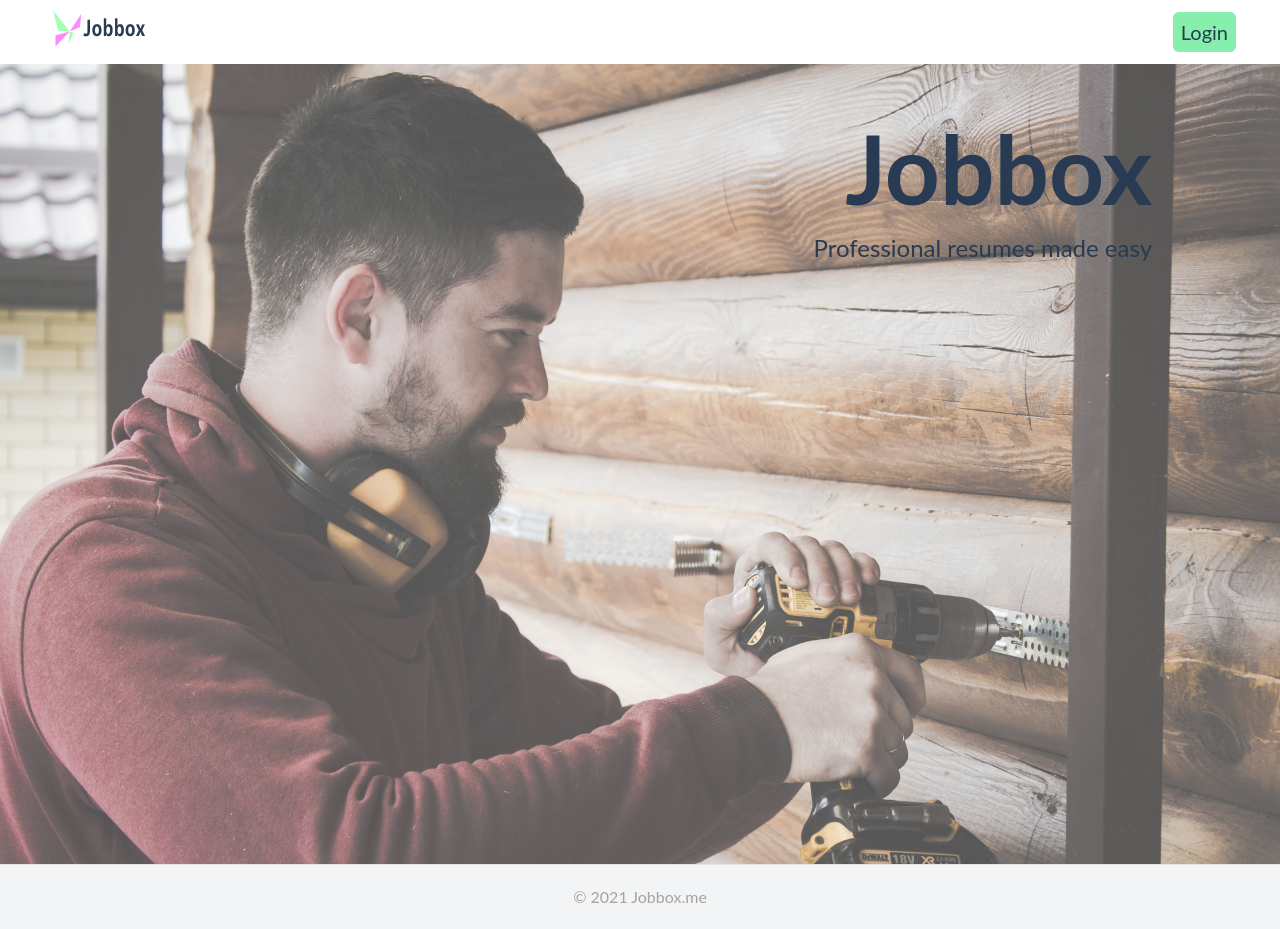
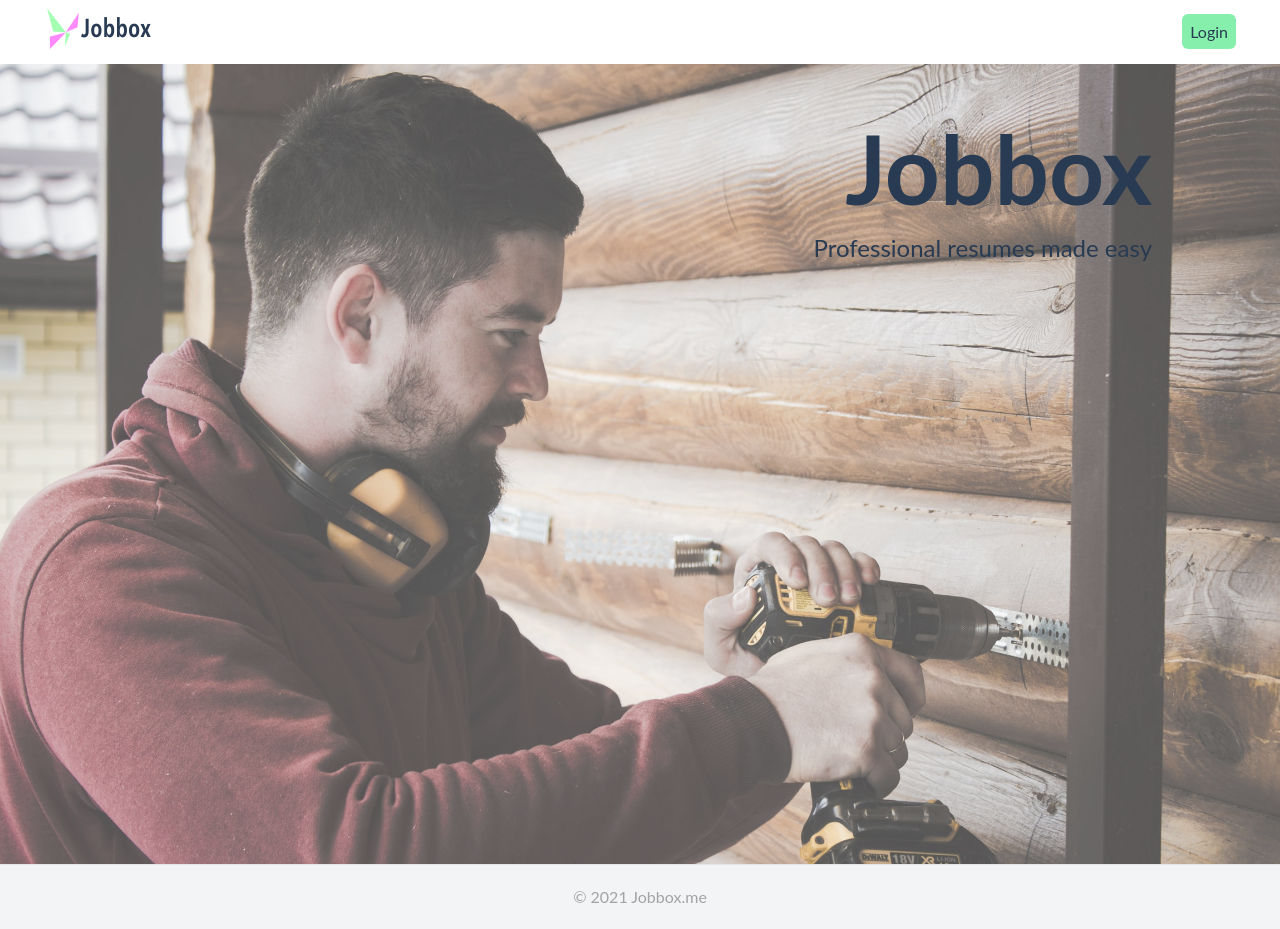
Before and after one commit to gccornejo441/Jobbox, a Next.js app: page / in a window 1280 px wide. Built offline with nearby package versions, Linux system fonts and the light colour scheme; no server answers.

Commit message:
Updating font size on main nav

```diff
--- a/components/navbar.js
+++ b/components/navbar.js
@@ -18,7 +18,7 @@
                 <div className="flex w-max rounded-md px-2">
                   <a href="/v2/pro-builder">
                   <span>
-                    <Image src="/images/jobbox.svg" alt="Jobster Logo" height={40} width={120} />
+                    <Image src="/images/jobbox.svg" alt="Jobster Logo" height={45} width={120} />
                   </span>
                   </a>
                 </div>
@@ -28,17 +28,17 @@
                     <>
                       <ul className="flex">
                         <li className="md:mx-3">
-                            <a href="/api/auth/logout" data-testid="logout" className="text-gray-50 border rounded-md bg-regal-blue text-xl p-2">
+                            <a href="/api/auth/logout" data-testid="logout" className="text-gray-50 border rounded-md bg-regal-blue text-md p-2">
                               Logout
                             </a>
                         </li>
                         <li className="md:mx-3">
-                            <a href="/v2/pro-builder" className="text-regal-blue rounded-md bg-green-300 text-xl p-2">
+                            <a href="/v2/pro-builder" className="text-regal-blue rounded-md bg-green-300 text-md p-2">
                               Resume Builder
                             </a>
                         </li>
                         <li className="md:mx-3">
-                          <div className="text-2xl text-regal-blue">
+                          <div className="text-lg text-regal-blue">
                             <h1>Hello, {user.nickname}!</h1>
                           </div>
                         </li>
@@ -47,7 +47,7 @@
                   ) : (
                     <>
                       <li className="md:mx-3 list-none">
-                        <a href="/api/auth/login" data-testid="login" className="text-regal-blue rounded-md bg-green-300 text-regal-blue text-xl p-2">
+                        <a href="/api/auth/login" data-testid="login" className="text-regal-blue rounded-md bg-green-300 text-regal-blue text-md p-2">
                           Login
                         </a>
                       </li>
```
